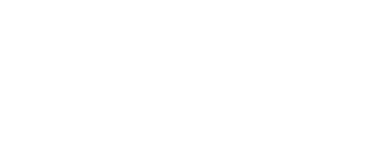
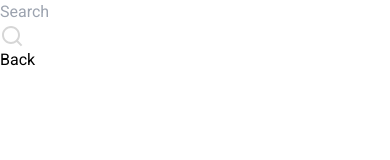
Before and after one commit to prashantkumarpro/ToDoWebApp, a React (Vite) app: page /Search in a window 390 px wide. Before the commit this address had no page. Shown: the top 160 px of the page. Built offline with nearby package versions, Linux system fonts and the light colour scheme.

Commit message:
Responsive

```diff
--- a/src/Root.jsx
+++ b/src/Root.jsx
@@ -4,6 +4,7 @@ import Layout from './Layout'
 import { CreateTask } from './components/CreateTask'
 import { Task } from './components/Task'
 import { Home } from './components/Home'
+import MobileSearch from './components/MobileSearch'
 
 const Root = () => {
     return (
@@ -13,7 +14,9 @@ const Root = () => {
                     <Route path='createTask' element={<CreateTask />} />
                     <Route path='allTask' element={<Task />} />
                     <Route path='/' element={<Home />} />
+
                 </Route>
+                <Route path='/Search' element={<MobileSearch />} />
             </Routes>
         </BrowserRouter>
     )
--- a/src/components/Header.jsx
+++ b/src/components/Header.jsx
@@ -19,11 +19,13 @@ export const Header = () => {
         <Search />
       </div>
 
-      <div className='flex items-center justify-between gap-5'>
-        <div className='search_icon hidden cursor-pointer'>
-          <svg xmlns="http://www.w3.org/2000/svg" viewBox="0 0 24 24" width="30" height="30" fill="#33333"><path d="M18.031 16.6168L22.3137 20.8995L20.8995 22.3137L16.6168 18.031C15.0769 19.263 13.124 20 11 20C6.032 20 2 15.968 2 11C2 6.032 6.032 2 11 2C15.968 2 20 6.032 20 11C20 13.124 19.263 15.0769 18.031 16.6168ZM16.0247 15.8748C17.2475 14.6146 18 12.8956 18 11C18 7.1325 14.8675 4 11 4C7.1325 4 4 7.1325 4 11C4 14.8675 7.1325 18 11 18C12.8956 18 14.6146 17.2475 15.8748 16.0247L16.0247 15.8748Z"></path></svg>
-        </div>
-        <div className='size-12 rounded-full bg-slate-700 cursor-pointer'></div>
+      <div className='flex items-center justify-between gap-8'>
+        <Link
+        to="/Search"
+        className='search_icon hidden cursor-pointer'>
+          <svg xmlns="http://www.w3.org/2000/svg" viewBox="0 0 24 24" width="30" height="30" fill="currentColor"><path d="M18.031 16.6168L22.3137 20.8995L20.8995 22.3137L16.6168 18.031C15.0769 19.263 13.124 20 11 20C6.032 20 2 15.968 2 11C2 6.032 6.032 2 11 2C15.968 2 20 6.032 20 11C20 13.124 19.263 15.0769 18.031 16.6168ZM16.0247 15.8748C17.2475 14.6146 18 12.8956 18 11C18 7.1325 14.8675 4 11 4C7.1325 4 4 7.1325 4 11C4 14.8675 7.1325 18 11 18C12.8956 18 14.6146 17.2475 15.8748 16.0247L16.0247 15.8748Z"></path></svg>
+        </Link>
+        <div className='size-10 rounded-full bg-slate-700 cursor-pointer'></div>
 
       </div>
 
--- /dev/null
+++ b/src/components/MobileSearch.jsx
@@ -0,0 +1,20 @@
+import React from 'react'
+import { Link } from 'react-router-dom'
+const MobileSearch = () => {
+    return (
+        <div className='p-3 flex items-center gap-3'>
+            <input
+                className='w-full border-gray-600 border-[1.5px] rounded-full py-[0.34rem] px-6 indent-4 outline-none'
+                type="text" placeholder='search' />
+            <div className='absolute left-[18px] top-[20px] cursor-pointer'>
+                <svg xmlns="http://www.w3.org/2000/svg" viewBox="0 0 24 24" width="24" height="24" fill="#3333"><path d="M18.031 16.6168L22.3137 20.8995L20.8995 22.3137L16.6168 18.031C15.0769 19.263 13.124 20 11 20C6.032 20 2 15.968 2 11C2 6.032 6.032 2 11 2C15.968 2 20 6.032 20 11C20 13.124 19.263 15.0769 18.031 16.6168ZM16.0247 15.8748C17.2475 14.6146 18 12.8956 18 11C18 7.1325 14.8675 4 11 4C7.1325 4 4 7.1325 4 11C4 14.8675 7.1325 18 11 18C12.8956 18 14.6146 17.2475 15.8748 16.0247L16.0247 15.8748Z"></path></svg>
+            </div>
+            <Link
+            to="/"
+            className='py-2 px-4 text-slate-700 cursor-pointer'
+            >Back</Link>
+        </div>
+    )
+}
+
+export default MobileSearch
```
